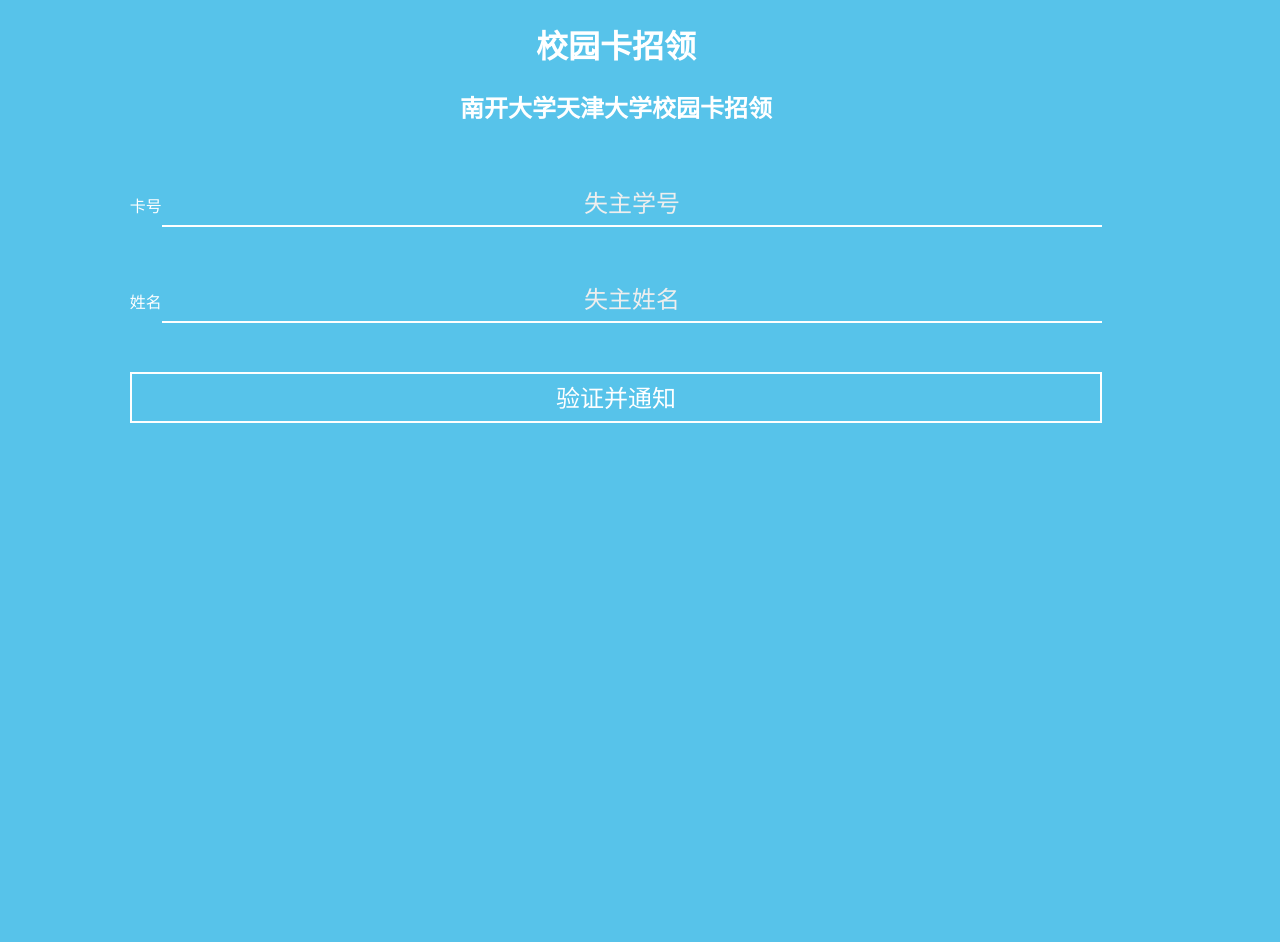
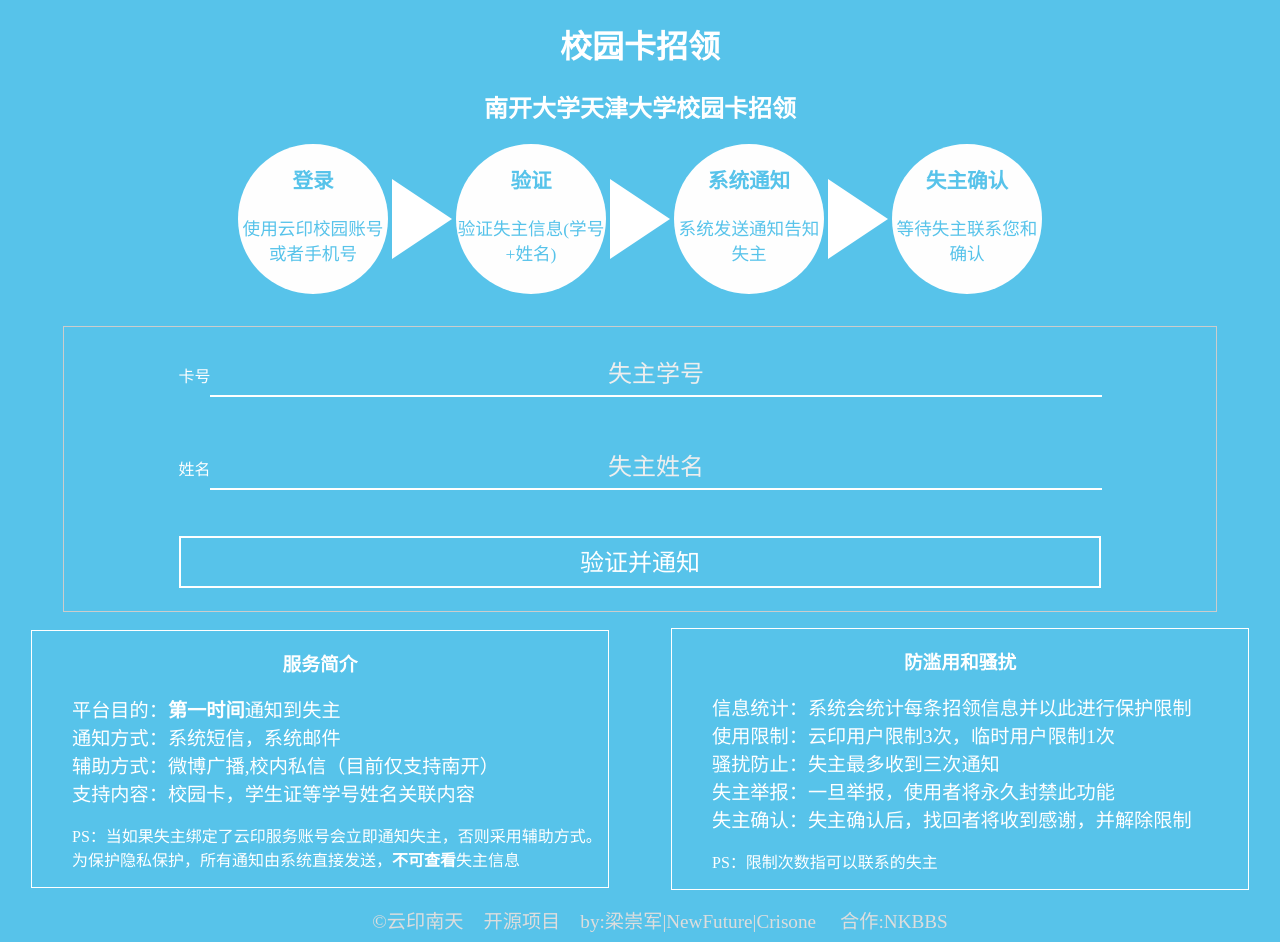
Before and after one commit to YunYinORG/find, a Python web app: template templates/index.html in a window 1280 px wide. Before the commit the page ends 423 px from the top, so only its background shows below. Run offline with Jinja, Linux system fonts and the light colour scheme; the template is opened without the code that fills it, so the values that code supplies are empty; some libraries are stand-ins or nearby versions.

Commit message:
前端页面

```diff
--- a/static/css/card.css
+++ b/static/css/card.css
@@ -1,13 +1,17 @@
 html {
 	margin:0;
+	padding: 0;
 	text-align:center;
 	height:100%;
-	width:100%
+	width:100%;
+	overflow-x: hidden;
 }
 body {
+	margin: 0;
+	padding: 0;
 	background-color:#57c3ea;
 	color:#FFF;
 	position:relative;
-	width:95%;
+	width:100%;
 	min-height:98%
 }
--- a/templates/index.html
+++ b/templates/index.html
@@ -2,10 +2,28 @@
 <html lang="zh-CN">
 <head>
 	<meta charset="UTF-8">
-  	<title>云印南天——招领服务</title>
+  	<title>云印南天—招领服务</title>
   	<meta name="viewport" content="initial-scale=1,maximum-scale=1,user-scalable=no"/>
-  	<link rel="stylesheet" type="text/css" href="/static/css/card.css">
+  	<!-- <link rel="stylesheet" type="text/css" href="/static/css/card.css"> -->
 <style type="text/css">
+html {
+	margin:0;
+	padding: 0;
+	text-align:center;
+	height:100%;
+	width:100%;
+	overflow-x: hidden;
+}
+body {
+	margin: 0;
+	padding: 0;
+	background-color:#57c3ea;
+	color:#FFF;
+	position:relative;
+	width:100%;
+	min-height:98%
+}
+
 /*#obj{color:blue;overflow:hidden;width:450px;position:absolute;top:32%;left:12%;height:200px;}*/
 .input,.btn{
 	color: #FFF;
@@ -24,8 +42,9 @@
     line-height: 1.8em;
 }
 .form{
-	margin-top: 2em;
-	width: 100%;
+	margin: 2em auto 1em auto;
+	width: 90%;
+	border:1px solid #ccc;
 }
 .input{
     border: 0px;
@@ -52,11 +71,92 @@
     cursor: pointer;
     padding: 2px;
 }
+.info{
+	margin: auto;
+	text-align: center;
+	display: flex;
+	-webkit-flex-flow: row wrap;
+}
+.info .intro{
+	margin: auto;
+	width: 45%;
+	height: 95%;
+	border: 1px solid;
+	text-align: left;
+	display: inline-block;
+}
+h3{
+	text-align: center;
+}
+li{
+	list-style: none;
+	font-size: 1.2em;
+}
+.how{
+text-align: center;
+height: 150px;
+max-height: 150px;
+width: 100%;
+margin: 0;
+	/*display: flex;*/
+}
+.step{
+width: 150px;
+height: 100%;
+text-align: center;
+display: inline-block;
+background: #FEFEFE;
+color:#57c3ea;
+border-radius:50%;
+font-size: 1.1em;
+ vertical-align: middle;
+}
+.to{
+    width: 0;
+    height:0;
+    border-top:40px solid transparent;
+    border-bottom:40px solid transparent;
+    border-left: 60px solid #FFF;
+    font-size: 0px;
+    display: inline-block;
+   line-height: 0px;
+    vertical-align: middle;
+        }
+footer li{
+	padding:10px;
+	color: #DDD;
+	display: inline;
+}
+footer li a{
+	color: #DDD;
+	text-decoration: none;
+}
 </style>
 </head>
 <body>
 <h1>校园卡招领</h1>
 <h2>南开大学天津大学校园卡招领</h2>
+<div class="how">
+	<div class="step first">
+		<h3>登录</h3>
+		<p>使用云印校园账号或者手机号</p>
+	</div>
+	<div class="to"></div>
+	<div class="step second">
+		<h3>验证</h3>
+		<p>验证失主信息(学号+姓名)</p>
+	</div>
+	<div class="to"></div>
+	<div class="step third">
+		<h3>系统通知</h3>
+		<p>系统发送通知告知失主</p>
+	</div>
+	<div class="to"></div>
+	<div class="step last">
+		<h3>失主确认</h3>
+		<p>等待失主联系您和确认</p>
+	</div>
+</div>
 	<div>
 		<form class="form">
 		<div>
@@ -68,7 +168,30 @@
 			<button type="submit" class="btn">验证并通知</button>
 		</form>
 	</div>
+	<div class="info">
+		<div class="intro">
+			<h3>服务简介</h3>
+			<ul>
+			<li>平台目的：<strong>第一时间</strong>通知到失主</li>
+			<li>通知方式：系统短信，系统邮件</li>
+			<li>辅助方式：微博广播,校内私信（目前仅支持南开）</li>
+			<li>支持内容：校园卡，学生证等学号姓名关联内容</li>
+			<p>PS：当如果失主绑定了云印服务账号会立即通知失主，否则采用辅助方式。<br/>
+			为保护隐私保护，所有通知由系统直接发送，<strong>不可查看</strong>失主信息</p>
+			</ul>
+		</div>
+		<div class="intro">
+			<h3>防滥用和骚扰</h3>
+			<ul>
+			<li>信息统计：系统会统计每条招领信息并以此进行保护限制</li>
+			<li>使用限制：云印用户限制3次，临时用户限制1次</li>
+			<li>骚扰防止：失主最多收到三次通知</li>
+			<li>失主举报：一旦举报，使用者将永久封禁此功能</li>
+			<li>失主确认：失主确认后，找回者将收到感谢，并解除限制</li>
+			<p>PS：限制次数指可以联系的失主</p>
+			</ul>
+		</div>
+	</div>
+<footer ><ul ><li><a target="_blank" href="http://www.yunyin.org/">©云印南天</a></li><li><a target="_blank" rel="nofollow" href="https://github.com/YunYinORG/">开源项目</a></li><li><a>by:梁崇军|NewFuture|Crisone</a></li> <li><a href="">合作:NKBBS</a></li></footer>
 </body>
 </html>
-<script type="text/javascript" src="/static/jquery/2.1.1/jquery.min.js"></script>
-<script type="text/javascript" src="/static/bootstrap/3.3.2/js/bootstrap.min.js"></script>
```
